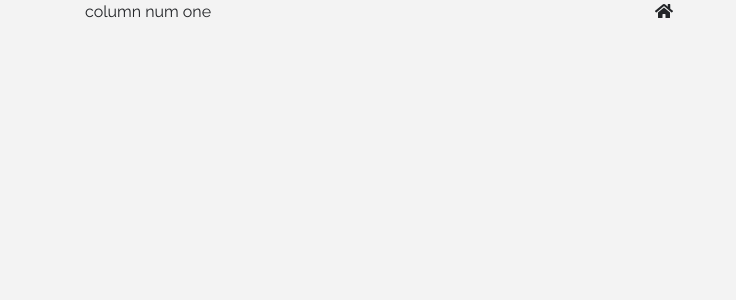
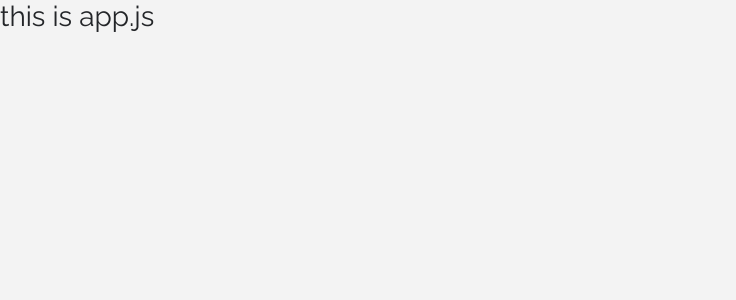
Before and after one commit to ogbeche77/eMarket, a React (Create React App) app: page / in a window 1280 px wide. Shown: the top 300 px of the page, without its empty margins (0-736 px from the left). Built offline with nearby package versions, Linux system fonts and the light colour scheme.

Commit message:
react fragment

```diff
--- a/src/App.js
+++ b/src/App.js
@@ -7,16 +7,9 @@
 class App extends Component {
   render() {
   return (
-    <div className= "container">
-    <div className = "row">
-    <div className = "col-6">column num one</div>
-    <div className = "col-6">
-    <span>
-    <i className ="fas fa-home" />
-    </span>
-    </div>
-    </div>
-    </div>
+   <React.Fragment>
+   <h3>this is app.js</h3>
+   </React.Fragment>
   );
 }
 }
```
